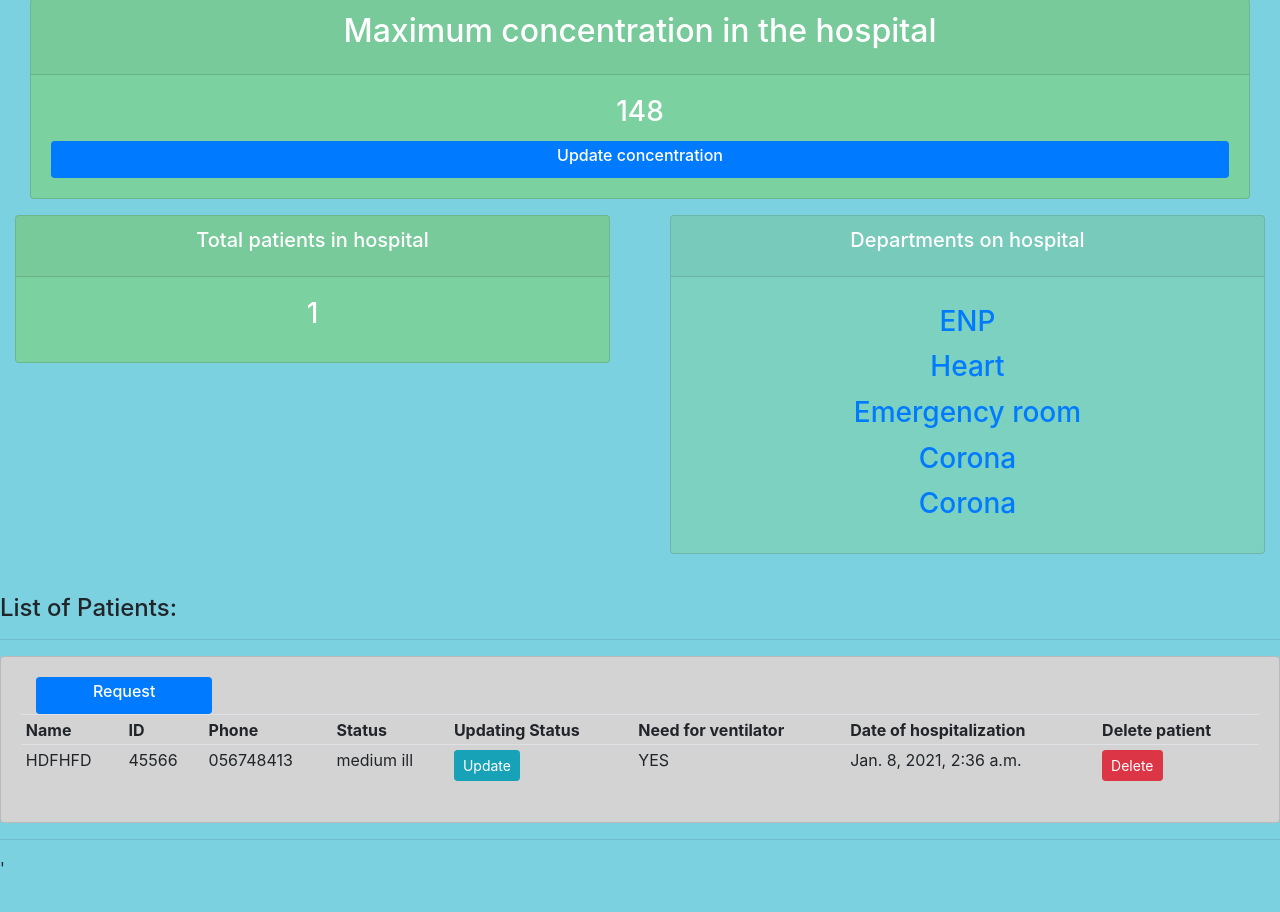
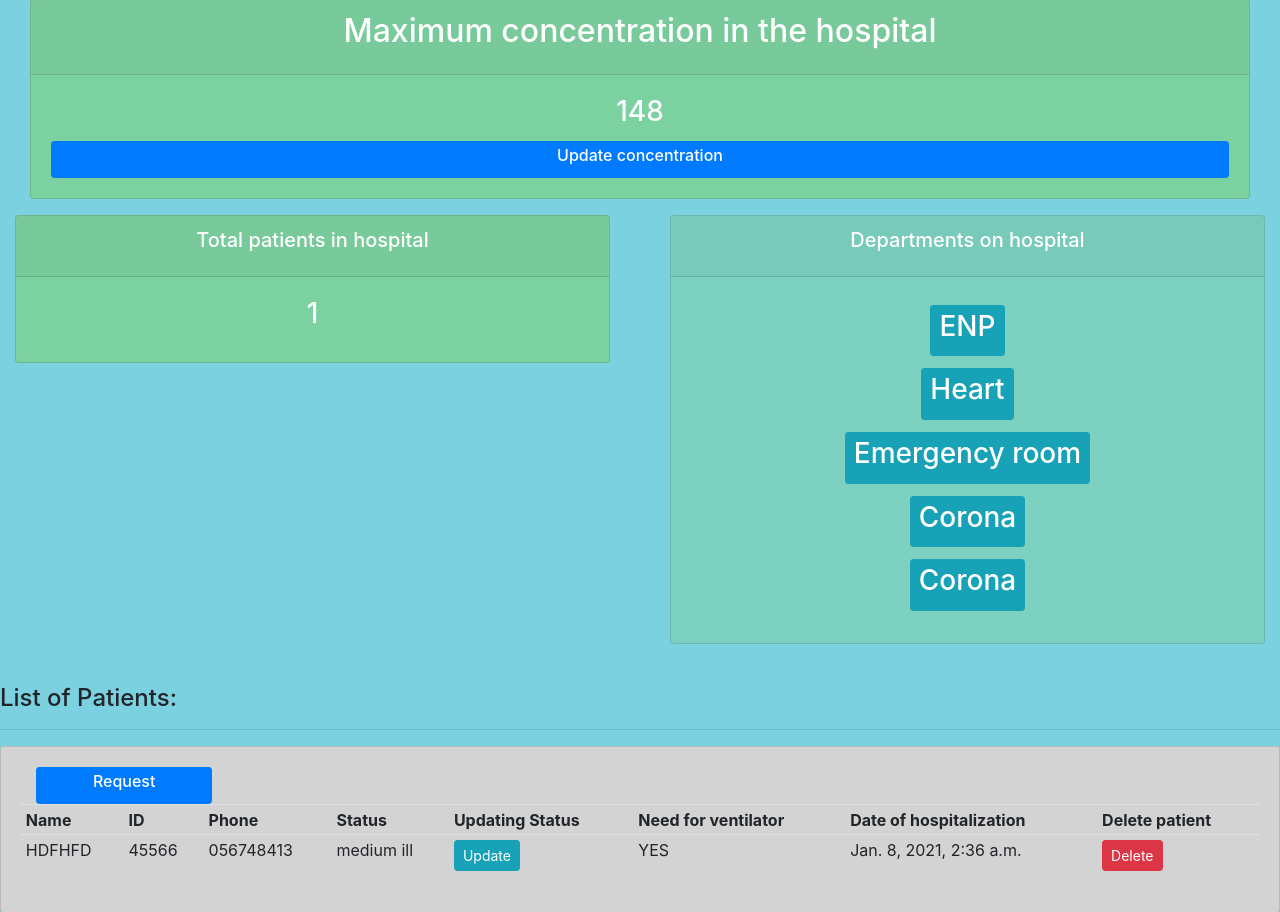
Before and after one commit to ChenKachlon/CoronaProject-23, a Django app: page / in a window 1280 px wide; the page is wider, and only the part inside the window is pictured. Shown: the part 334-1246 px from the top of that part. Before the commit the page ends 1201 px from the top of that part, so only its background shows below. Run offline with Django 3.2, Linux system fonts and the light colour scheme; a user stored in the database is signed in; data comes from the database, SQL or seed files in the repository; some libraries are stand-ins or nearby versions.

Commit message:
Update status.html

```diff
--- a/TheSiteCorona23/accounts/templates/accounts/status.html
+++ b/TheSiteCorona23/accounts/templates/accounts/status.html
@@ -79,7 +79,7 @@
 						{% for i in departments %}
 						<tr>
 							<h5 class="card-title">
-								<a href="{% url 'department' i.id %}"><h3>{{i.department}}</h3></a>
+								<td><a class="btn btn-sm btn-info" href="{% url 'department' i.id %}"><h3>{{i.department}}</h3></a></td>
 							</h5>
 						</tr>
 						{% endfor %}
```
